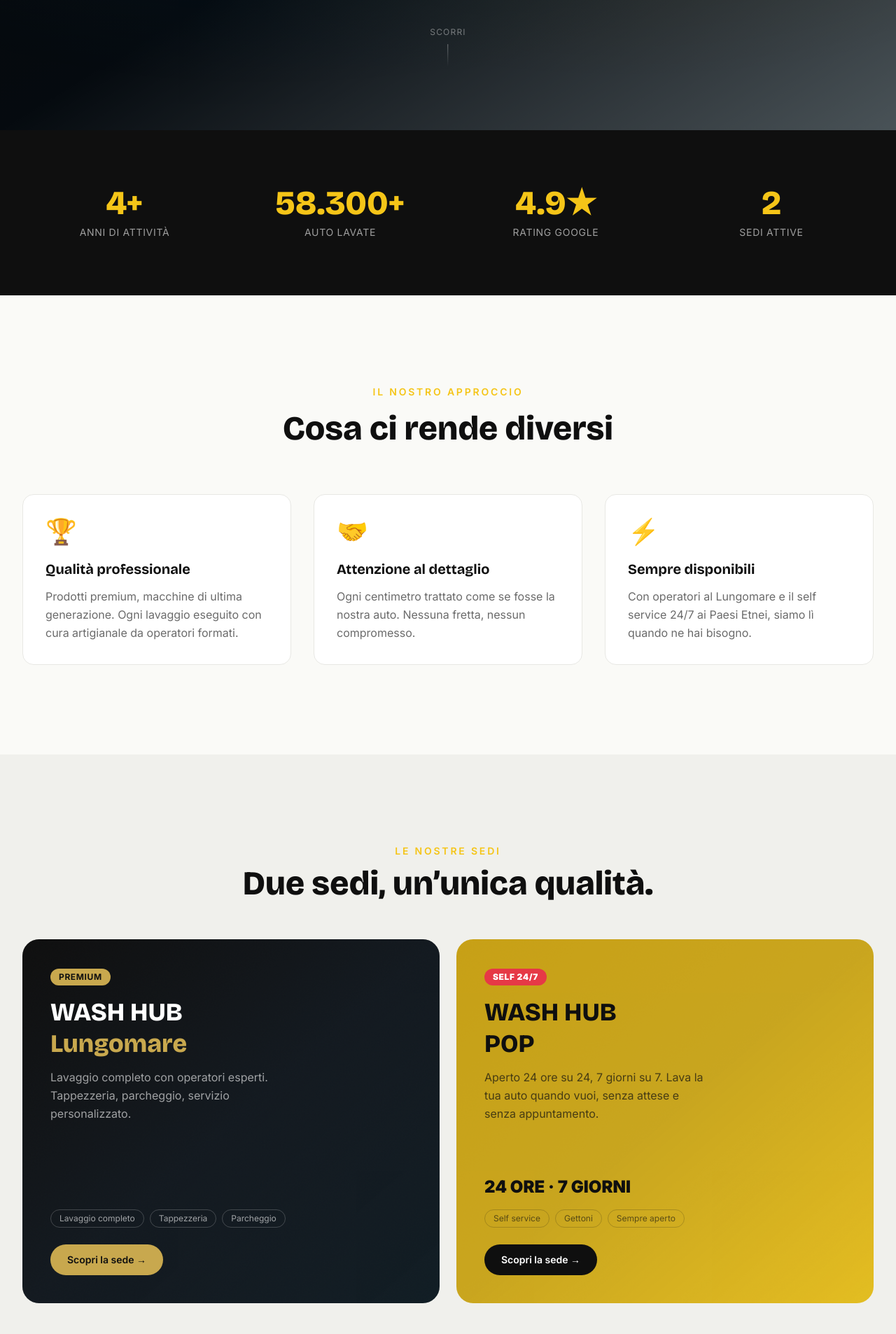
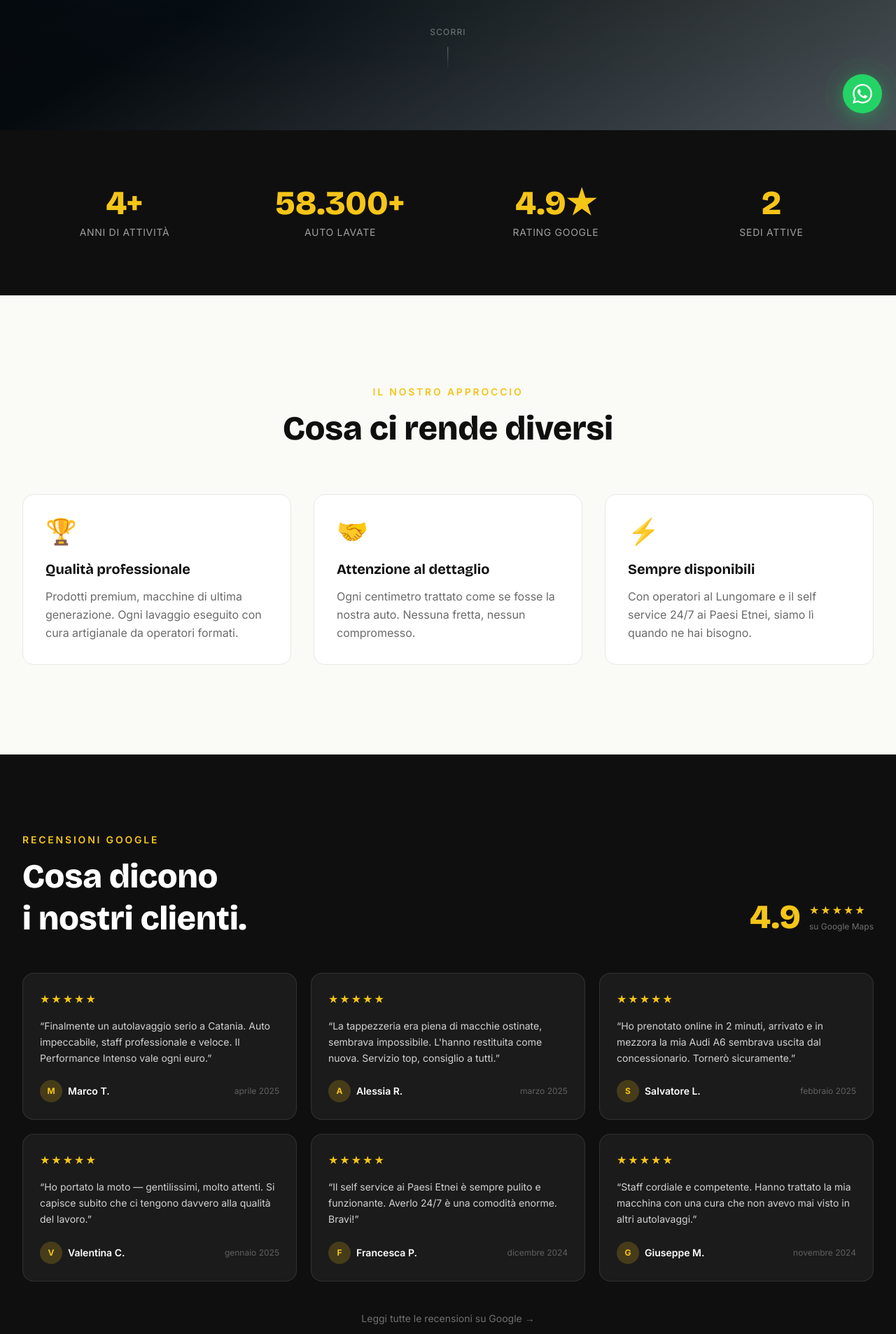
Before and after one commit to washhubct/wash-hub-site, a Next.js app: page /wash-hub-site/ in a window 1280 px wide. Shown: the part 614-2520 px from the top of the page at 70% size. Built offline with nearby package versions, Linux system fonts and the light colour scheme.

Commit message:
feat: WhatsApp button, Google Reviews carousel, JSON-LD reale

```diff
--- a/src/app/layout.tsx
+++ b/src/app/layout.tsx
@@ -2,6 +2,7 @@ import type { Metadata } from 'next'
 import { Bricolage_Grotesque, Instrument_Serif, Inter } from 'next/font/google'
 import { Header } from '@/components/layout/Header'
 import { Footer } from '@/components/layout/Footer'
+import { WhatsAppButton } from '@/components/ui/WhatsAppButton'
 import './globals.css'
 
 const bricolage = Bricolage_Grotesque({
@@ -50,10 +51,10 @@ const jsonLd = {
       name: 'WASH HUB Lungomare',
       description: 'Autolavaggio premium con operatori a Catania Lungomare',
       url: 'https://wash-hub.it/sedi/lungomare',
-      telephone: '+39-000-0000000',
+      telephone: '+39-095-469-5153',
       email: 'info@parkinglungomare.it',
-      address: { '@type': 'PostalAddress', streetAddress: 'Via del Lungomare', addressLocality: 'Catania', addressRegion: 'CT', postalCode: '95100', addressCountry: 'IT' },
-      openingHoursSpecification: [{ '@type': 'OpeningHoursSpecification', dayOfWeek: ['Monday','Tuesday','Wednesday','Thursday','Friday','Saturday'], opens: '08:00', closes: '20:00' }],
+      address: { '@type': 'PostalAddress', streetAddress: 'Via Anfuso 35', addressLocality: 'Catania', addressRegion: 'CT', postalCode: '95126', addressCountry: 'IT' },
+      openingHoursSpecification: [{ '@type': 'OpeningHoursSpecification', dayOfWeek: ['Monday','Tuesday','Wednesday','Thursday','Friday','Saturday'], opens: '08:00', closes: '18:30' }],
       priceRange: '€€',
       image: 'https://wash-hub.it/og-default.jpg',
     },
@@ -63,7 +64,7 @@ const jsonLd = {
       name: 'WASH HUB POP Paesi Etnei',
       description: 'Autolavaggio self service 24/7 ai Paesi Etnei, Catania',
       url: 'https://wash-hub.it/sedi/paesi-etnei',
-      address: { '@type': 'PostalAddress', addressLocality: 'Paesi Etnei', addressRegion: 'CT', addressCountry: 'IT' },
+      address: { '@type': 'PostalAddress', streetAddress: 'Via Galileo Galilei 28', addressLocality: 'San Gregorio di Catania', addressRegion: 'CT', postalCode: '95027', addressCountry: 'IT' },
       openingHoursSpecification: [{ '@type': 'OpeningHoursSpecification', dayOfWeek: ['Monday','Tuesday','Wednesday','Thursday','Friday','Saturday','Sunday'], opens: '00:00', closes: '23:59' }],
       priceRange: '€',
     },
@@ -80,6 +81,7 @@ export default function RootLayout({ children }: { children: React.ReactNode })
         <Header />
         <main className="flex-1">{children}</main>
         <Footer />
+        <WhatsAppButton />
       </body>
     </html>
   )
--- a/src/app/page.tsx
+++ b/src/app/page.tsx
@@ -1,6 +1,7 @@
 import { Hero } from '@/components/home/Hero'
 import { SocialProof } from '@/components/home/SocialProof'
 import { Differentiators } from '@/components/home/Differentiators'
+import { Reviews } from '@/components/home/Reviews'
 import { SediPreview } from '@/components/home/SediPreview'
 import { HomeCTA } from '@/components/home/HomeCTA'
 import type { Metadata } from 'next'
@@ -16,6 +17,7 @@ export default function HomePage() {
       <Hero />
       <SocialProof />
       <Differentiators />
+      <Reviews />
       <SediPreview />
       <HomeCTA />
     </>
--- /dev/null
+++ b/src/components/home/Reviews.tsx
@@ -0,0 +1,127 @@
+'use client'
+
+import { useRef } from 'react'
+import { motion, useInView } from 'framer-motion'
+
+const REVIEWS = [
+  {
+    name: 'Marco T.',
+    date: 'aprile 2025',
+    rating: 5,
+    text: 'Finalmente un autolavaggio serio a Catania. Auto impeccabile, staff professionale e veloce. Il Performance Intenso vale ogni euro.',
+  },
+  {
+    name: 'Alessia R.',
+    date: 'marzo 2025',
+    rating: 5,
+    text: 'La tappezzeria era piena di macchie ostinate, sembrava impossibile. L\'hanno restituita come nuova. Servizio top, consiglio a tutti.',
+  },
+  {
+    name: 'Salvatore L.',
+    date: 'febbraio 2025',
+    rating: 5,
+    text: 'Ho prenotato online in 2 minuti, arrivato e in mezzora la mia Audi A6 sembrava uscita dal concessionario. Tornerò sicuramente.',
+  },
+  {
+    name: 'Valentina C.',
+    date: 'gennaio 2025',
+    rating: 5,
+    text: 'Ho portato la moto — gentilissimi, molto attenti. Si capisce subito che ci tengono davvero alla qualità del lavoro.',
+  },
+  {
+    name: 'Francesca P.',
+    date: 'dicembre 2024',
+    rating: 5,
+    text: 'Il self service ai Paesi Etnei è sempre pulito e funzionante. Averlo 24/7 è una comodità enorme. Bravi!',
+  },
+  {
+    name: 'Giuseppe M.',
+    date: 'novembre 2024',
+    rating: 5,
+    text: 'Staff cordiale e competente. Hanno trattato la mia macchina con una cura che non avevo mai visto in altri autolavaggi.',
+  },
+]
+
+const Stars = ({ n }: { n: number }) => (
+  <div className="flex gap-0.5">
+    {Array.from({ length: 5 }).map((_, i) => (
+      <span key={i} className={i < n ? 'text-[#F5C518]' : 'text-white/20'}>★</span>
+    ))}
+  </div>
+)
+
+export function Reviews() {
+  const ref = useRef(null)
+  const isInView = useInView(ref, { once: true, margin: '-100px' })
+
+  return (
+    <section ref={ref} className="bg-[#0F0F0F] py-20 md:py-28 overflow-hidden">
+      <div className="max-w-7xl mx-auto px-5 md:px-8">
+        {/* Header */}
+        <motion.div
+          initial={{ opacity: 0, y: 20 }}
+          animate={isInView ? { opacity: 1, y: 0 } : {}}
+          transition={{ type: 'spring', damping: 20 }}
+          className="flex flex-col md:flex-row md:items-end md:justify-between gap-4 mb-12"
+        >
+          <div>
+            <p className="text-[#F5C518] text-sm font-semibold uppercase tracking-[0.2em] mb-3">Recensioni Google</p>
+            <h2 className="font-display text-4xl md:text-5xl font-black text-white leading-tight"
+              style={{ fontFamily: 'var(--font-bricolage), system-ui' }}>
+              Cosa dicono<br />i nostri clienti.
+            </h2>
+          </div>
+          <div className="flex items-center gap-3 md:pb-2">
+            <span className="text-5xl font-black text-[#F5C518]" style={{ fontFamily: 'var(--font-bricolage), system-ui' }}>4.9</span>
+            <div>
+              <Stars n={5} />
+              <p className="text-white/40 text-xs mt-1">su Google Maps</p>
+            </div>
+          </div>
+        </motion.div>
+
+        {/* Cards grid */}
+        <div className="grid grid-cols-1 md:grid-cols-2 lg:grid-cols-3 gap-5">
+          {REVIEWS.map(({ name, date, rating, text }, i) => (
+            <motion.div
+              key={name}
+              initial={{ opacity: 0, y: 30 }}
+              animate={isInView ? { opacity: 1, y: 0 } : {}}
+              transition={{ type: 'spring', damping: 20, delay: i * 0.08 }}
+              className="p-6 rounded-2xl bg-white/5 border border-white/10 hover:border-white/20 transition-colors"
+            >
+              <Stars n={rating} />
+              <p className="text-white/80 text-sm leading-relaxed mt-4 mb-5">&ldquo;{text}&rdquo;</p>
+              <div className="flex items-center justify-between">
+                <div className="flex items-center gap-2">
+                  <div className="w-8 h-8 rounded-full bg-[#F5C518]/20 flex items-center justify-center text-[#F5C518] text-xs font-bold">
+                    {name[0]}
+                  </div>
+                  <span className="text-white text-sm font-semibold">{name}</span>
+                </div>
+                <span className="text-white/30 text-xs">{date}</span>
+              </div>
+            </motion.div>
+          ))}
+        </div>
+
+        {/* CTA Google */}
+        <motion.div
+          initial={{ opacity: 0 }}
+          animate={isInView ? { opacity: 1 } : {}}
+          transition={{ delay: 0.6 }}
+          className="text-center mt-10"
+        >
+          <a
+            href="https://g.page/r/wash-hub-catania/review"
+            target="_blank"
+            rel="noopener noreferrer"
+            className="inline-flex items-center gap-2 text-white/40 text-sm hover:text-white/70 transition-colors"
+          >
+            Leggi tutte le recensioni su Google →
+          </a>
+        </motion.div>
+      </div>
+    </section>
+  )
+}
--- /dev/null
+++ b/src/components/ui/WhatsAppButton.tsx
@@ -0,0 +1,32 @@
+'use client'
+
+import { motion } from 'framer-motion'
+
+const IconWhatsApp = () => (
+  <svg width="28" height="28" viewBox="0 0 24 24" fill="currentColor">
+    <path d="M17.472 14.382c-.297-.149-1.758-.867-2.03-.967-.273-.099-.471-.148-.67.15-.197.297-.767.966-.94 1.164-.173.199-.347.223-.644.075-.297-.15-1.255-.463-2.39-1.475-.883-.788-1.48-1.761-1.653-2.059-.173-.297-.018-.458.13-.606.134-.133.298-.347.446-.52.149-.174.198-.298.298-.497.099-.198.05-.371-.025-.52-.075-.149-.669-1.612-.916-2.207-.242-.579-.487-.5-.669-.51-.173-.008-.371-.01-.57-.01-.198 0-.52.074-.792.372-.272.297-1.04 1.016-1.04 2.479 0 1.462 1.065 2.875 1.213 3.074.149.198 2.096 3.2 5.077 4.487.709.306 1.262.489 1.694.625.712.227 1.36.195 1.871.118.571-.085 1.758-.719 2.006-1.413.248-.694.248-1.289.173-1.413-.074-.124-.272-.198-.57-.347m-5.421 7.403h-.004a9.87 9.87 0 01-5.031-1.378l-.361-.214-3.741.982.998-3.648-.235-.374a9.86 9.86 0 01-1.51-5.26c.001-5.45 4.436-9.884 9.888-9.884 2.64 0 5.122 1.03 6.988 2.898a9.825 9.825 0 012.893 6.994c-.003 5.45-4.437 9.884-9.885 9.884m8.413-18.297A11.815 11.815 0 0012.05 0C5.495 0 .16 5.335.157 11.892c0 2.096.547 4.142 1.588 5.945L.057 24l6.305-1.654a11.882 11.882 0 005.683 1.448h.005c6.554 0 11.89-5.335 11.893-11.893a11.821 11.821 0 00-3.48-8.413z"/>
+  </svg>
+)
+
+export function WhatsAppButton() {
+  return (
+    <div className="fixed bottom-6 right-5 z-50 flex flex-col items-end gap-2">
+      <motion.a
+        href="https://wa.me/390954695153?text=Ciao%20WASH%20HUB%2C%20vorrei%20informazioni!"
+        target="_blank"
+        rel="noopener noreferrer"
+        aria-label="Scrivici su WhatsApp"
+        initial={{ scale: 0, opacity: 0 }}
+        animate={{ scale: 1, opacity: 1 }}
+        transition={{ type: 'spring', damping: 15, stiffness: 200, delay: 1.5 }}
+        whileHover={{ scale: 1.1 }}
+        whileTap={{ scale: 0.95 }}
+        className="relative flex items-center justify-center w-14 h-14 rounded-full bg-[#25D366] text-white shadow-[0_4px_20px_rgba(37,211,102,0.4)]"
+      >
+        {/* Pulse ring */}
+        <span className="absolute inset-0 rounded-full bg-[#25D366] animate-ping opacity-30" />
+        <IconWhatsApp />
+      </motion.a>
+    </div>
+  )
+}
```
